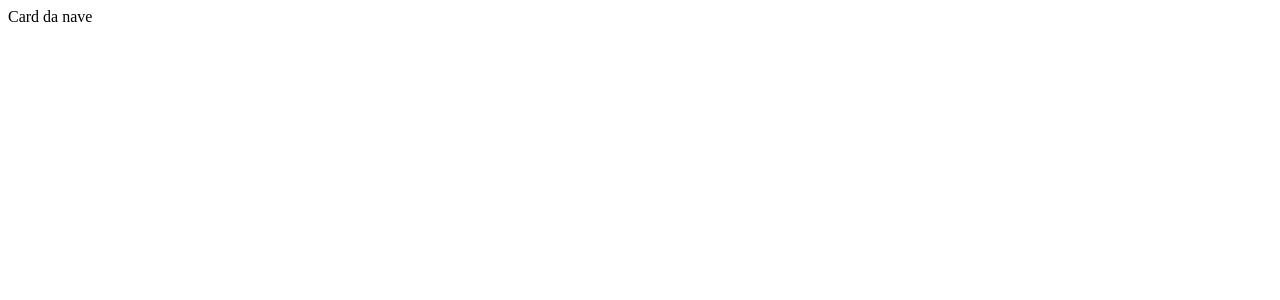
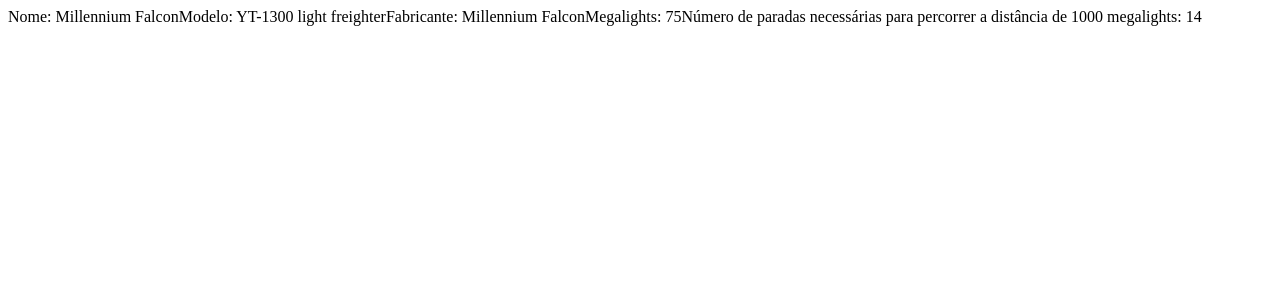
Before and after one commit to vinicius97/starwhat, a React (Create React App) app: page / in a window 1280 px wide. Shown: the top 300 px of the page. Built offline with nearby package versions, Linux system fonts and the light colour scheme.

Commit message:
Implementar componente exibindo informações da nave
Foram implementadas as informações de name, manufacturer
model, mglt e calculado o número de paradas necessárias
para uma dada distância em MGLT

```diff
--- a/src/App.js
+++ b/src/App.js
@@ -5,7 +5,12 @@
 
 function App() {
   return (
-    <SpaceShipCard />
+    <SpaceShipCard
+      manufacturer={'Millennium Falcon'}
+      model={'YT-1300 light freighter'}
+      mglt={75}
+      name={'Millennium Falcon'}
+    />
   )
 }
 
--- a/src/components/SpaceShip/SpaceShipCard.js
+++ b/src/components/SpaceShip/SpaceShipCard.js
@@ -21,11 +21,29 @@
   return Math.ceil(numOfStops)
 }
 
-const SpaceShipCard = (props) => (
-  <div>
-    Card da nave
-  </div>
-)
+const SpaceShipCard = (props) => {
+  const {
+    name,
+    model,
+    manufacturer,
+    mglt
+  } = props
+
+  let distance = 1000
+  let capacity = mglt
+
+  let numOfStopsNeeded = calculateNumOfStopsByMGLT(distance, capacity)
+
+  return (
+    <div>
+      Nome: {name}
+      Modelo: {model}
+      Fabricante: {manufacturer}
+      Megalights: {mglt}
+      Número de paradas necessárias para percorrer a distância de {distance} megalights: {numOfStopsNeeded}
+    </div>
+  )
+}
 
 SpaceShipCard.propTypes = propTypes
 SpaceShipCard.defaultProps = defaultProps
```
